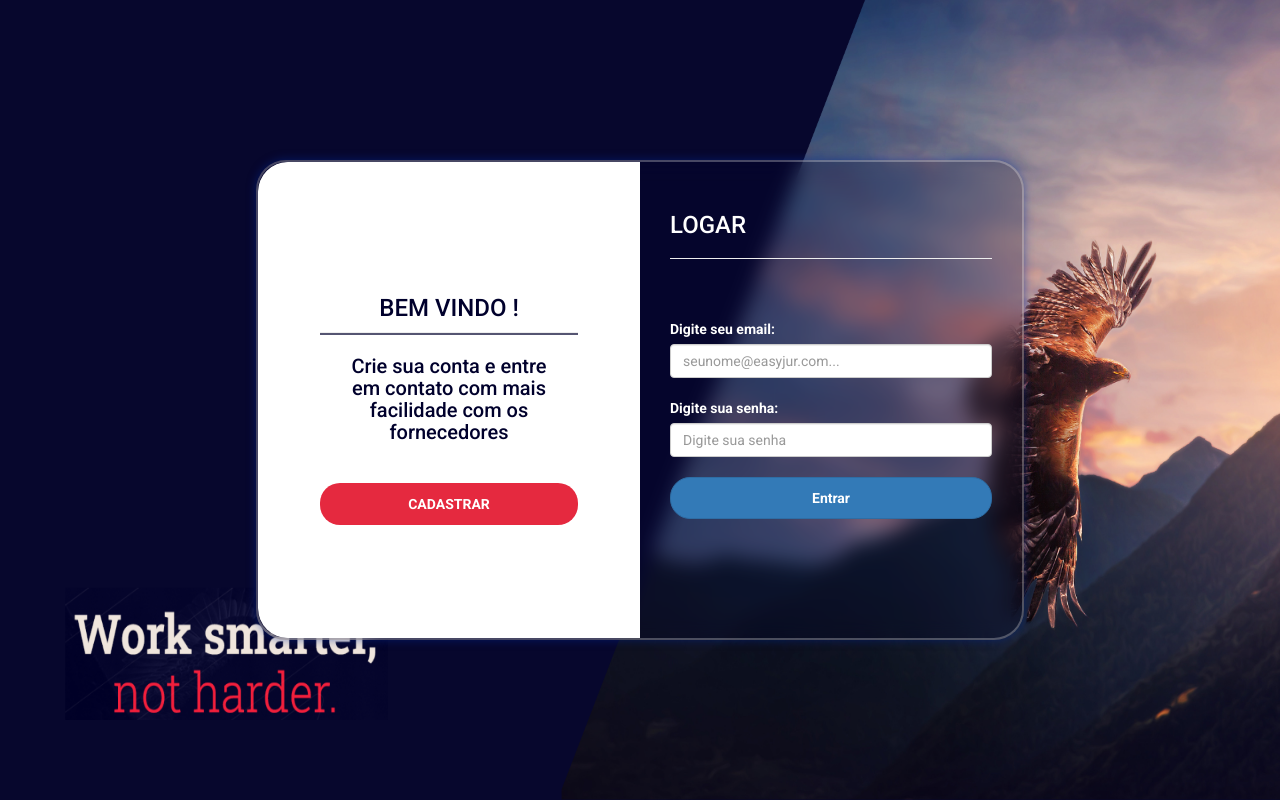
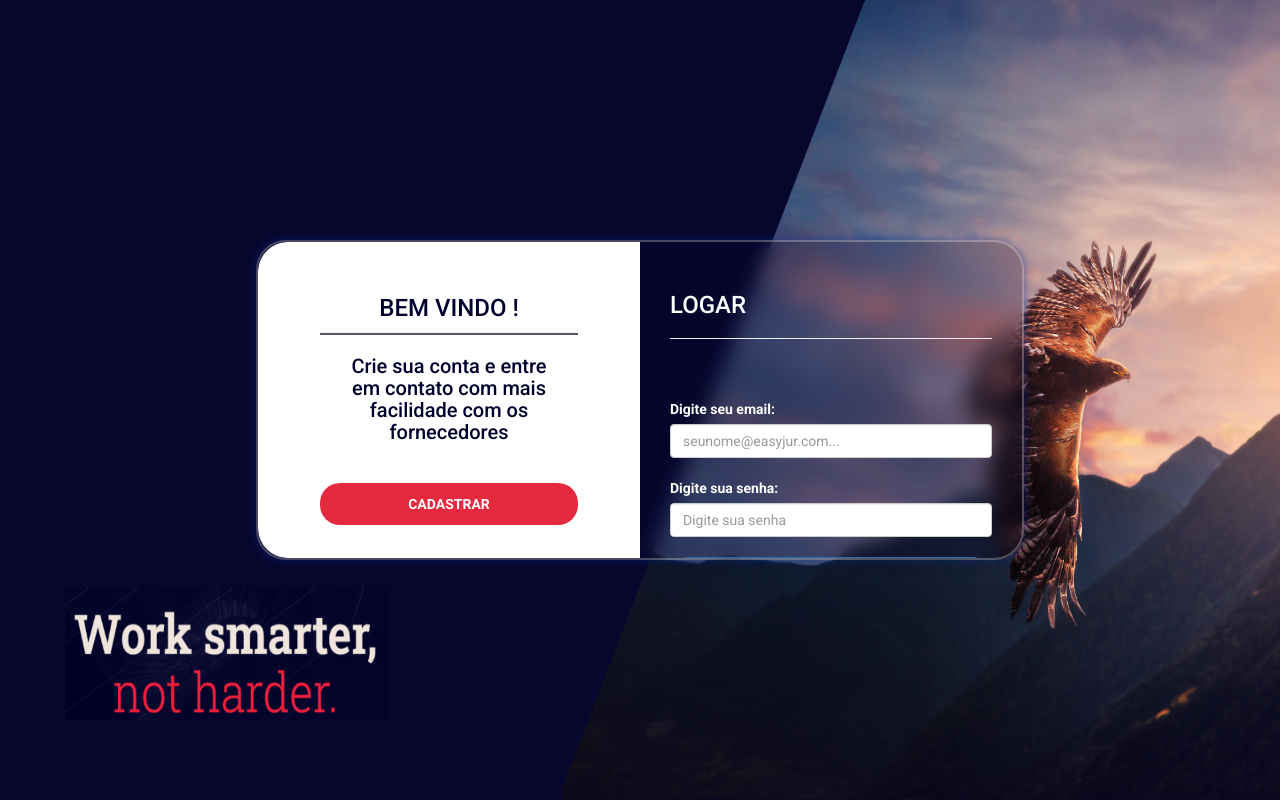
Before and after one commit to maraeliza/ModeloAgil, a Flask app: page / in a window 1280 px wide. Run offline with Flask 3, Linux system fonts and the light colour scheme; some libraries are stand-ins or nearby versions.

Commit message:
design da tela inicial

```diff
--- a/static/css/login.css
+++ b/static/css/login.css
@@ -23,6 +23,7 @@ body {
   display: flex;
   flex-direction: column;
   align-items: center;
+  height: 40% !important;
   width: 60%;
   background-color: #00002c36;
   border-radius: 30px;
@@ -167,7 +168,7 @@ label {
 
 @media (min-width: 993px) {
   .container-login {
-    height: 60%;
+    height: 50%;
   }
 }
 
--- a/static/js/code.js
+++ b/static/js/code.js
@@ -716,7 +716,7 @@ $(document).ready(() => {
   $("#idEmBox").hide();
   $(".dragover-area").hide();
 
-  $("#barraProgresso").css("width", $("#cc").outerWidth());
+  $("#barraProgresso").css("width", $(".prevAnex").outerWidth());
   $("#barraProgresso").progressbar({ value: 0 });
   $("#barraProgresso").hide();
 
@@ -735,7 +735,7 @@ $(document).ready(() => {
       width: $(".emailBox").width(),
       height: $(".emailBox").height(),
     });
-    $("#barraProgresso").css("width", $("#cc").outerWidth());
+    $("#barraProgresso").css("width", $(".prevAnex").outerWidth());
     editor = $("#email").cleditor();
     $iframe = $(editor[0].$frame);
     $iframe.contents().on("dragenter dragover", function (e) {
```
